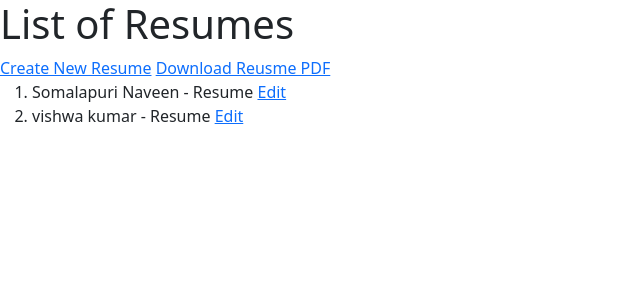
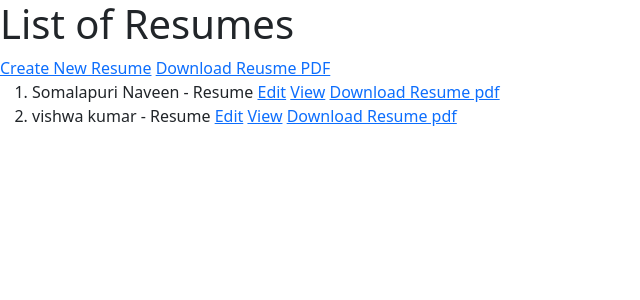
Before and after one commit to naveensomalapuri/resumebuilderproject, a FastAPI app: page / in a window 1280 px wide. Shown: the top 300 px of the page, without its empty margins (0-640 px from the left). Run offline with FastAPI, Linux system fonts and the light colour scheme.

Commit message:
Completet project but i need to add colurfull interface

```diff
--- a/resumebuilderapp/main.py
+++ b/resumebuilderapp/main.py
@@ -190,17 +190,40 @@ async def update_item(
 
 # convert html as pdf
 from pdfcrowd import HtmlToPdfClient
+@app.get("/download_pdf/{resumebuildertable_id}", response_class=FileResponse)
+async def download_pdf(resumebuildertable_id: int, request: Request, db: Session = Depends(database.get_db)):
+    resume = get_resume_by_id(db, resumebuildertable_id)
+    if not resume:
+        return HTMLResponse(content="Resume not found", status_code=404)
 
-@app.get("/download_pdf", response_class=FileResponse)
-async def download_pdf(request: Request, db: Session = Depends(database.get_db)):
-    resumebuildertable = db.query(models.Resumebuildertable).all()
-    html_content = templates.TemplateResponse("resumeview.html", {"request": request, "resumebuildertable": resumebuildertable}).body.decode("utf-8")
+    html_content = templates.TemplateResponse("resumeview.html", {"request": request, "resume": resume}).body.decode("utf-8")
+
+    # Ensure paths to static files are absolute
+    #html_content = html_content.replace('href="/static/', f'href="{request.url_for("static", path="")}')
+    #html_content = html_content.replace('src="/static/', f'src="{request.url_for("static", path="")}')
+
+    pdf_file_path = f"resume_{resumebuildertable_id}.pdf"
+    client = HtmlToPdfClient("somalapurinaveen999","e9c2eb9b110f3e6036b876e3fd36d679") # Replace with your actual username and API key
+    try:
+        client.convertStringToFile(html_content, pdf_file_path)
+    except Exception as e:
+        raise HTTPException(status_code=500, detail=f"PDF generation failed: {str(e)}")
+
+    return FileResponse(path=pdf_file_path, filename=f"resume_{resumebuildertable_id}.pdf", media_type="application/pdf")
+
+
+"""@app.get("/download_pdf/{resumebuildertable_id}", response_class=FileResponse)
+async def download_pdf(resumebuildertable_id: int, request: Request, db: Session = Depends(database.get_db)):
+    #resumebuildertable = db.query(models.Resumebuildertable).all()
+    #html_content = templates.TemplateResponse("resumeview.html", {"request": request, "resumebuildertable": resumebuildertable}).body.decode("utf-8")
+
+    html_content = read_items(request, resumebuildertable_id, db)
 
     pdf_file_path = "items.pdf"
     client = HtmlToPdfClient("somalapurinaveen999","e9c2eb9b110f3e6036b876e3fd36d679") # ("your_api_key")
     client.setUseHttp(True)
     client.convertStringToFile(html_content, pdf_file_path)
-    return FileResponse(path=pdf_file_path, filename="items.pdf", media_type="application/pdf")
+    return FileResponse(path=pdf_file_path, filename="items.pdf", media_type="application/pdf")"""
 
 
 """@app.get("/download_pdf", response_class=FileResponse)
--- a/resumebuilderapp/templates/index.html
+++ b/resumebuilderapp/templates/index.html
@@ -11,7 +11,7 @@
     <a href="/download_pdf">Download Reusme PDF</a>
     <ol>
         {% for record in resumebuildertable %}
-        <li>{{ record.name }} - Resume <a href="/update/{{ record.id }}">Edit</a></li>
+        <li>{{ record.name }} - Resume <a href="/update/{{ record.id }}">Edit</a> <a href="/resumeview/{{record.id}}">View</a>  <a href="/download_pdf/{{record.id}}">Download Resume pdf</a></li>
         {% endfor %}
     </ol>
     <script src="/static/js/scripts.js"></script>
```
Also changed, not shown: 2 other files.
